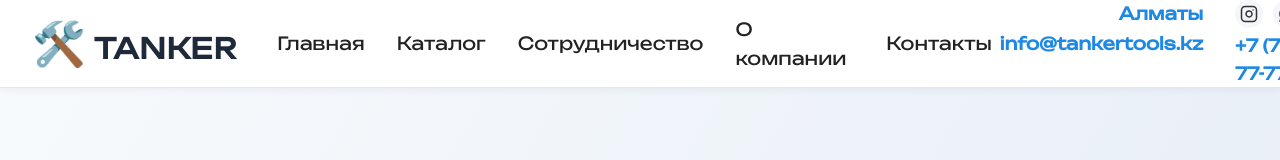
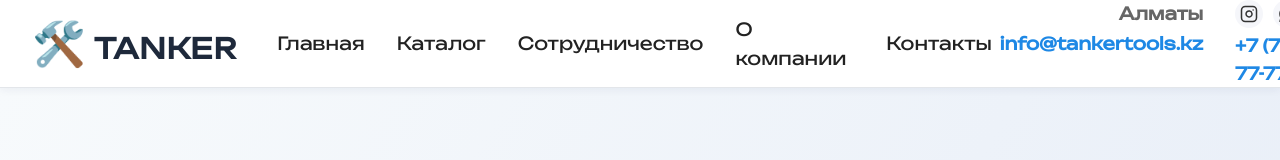
Before and after one commit to Zivi793150/electro, a React (Create React App) app: page / in a window 1280 px wide. Shown: the top 160 px of the page. Built offline with nearby package versions, Linux system fonts and the light colour scheme; a web font is replaced by a local one.

Commit message:
серый адресс

```diff
--- a/src/styles/Header.css
+++ b/src/styles/Header.css
@@ -20,8 +20,9 @@
   margin-right: 24px;
 }
 .top-bar-address {
-  color: #666;
-  font-size: 1.02rem;
+  color: #666 !important;
+  font-size: 1.08rem;
+  font-weight: 700;
 }
 .top-bar-email {
   font-size: 1.08rem;
```
